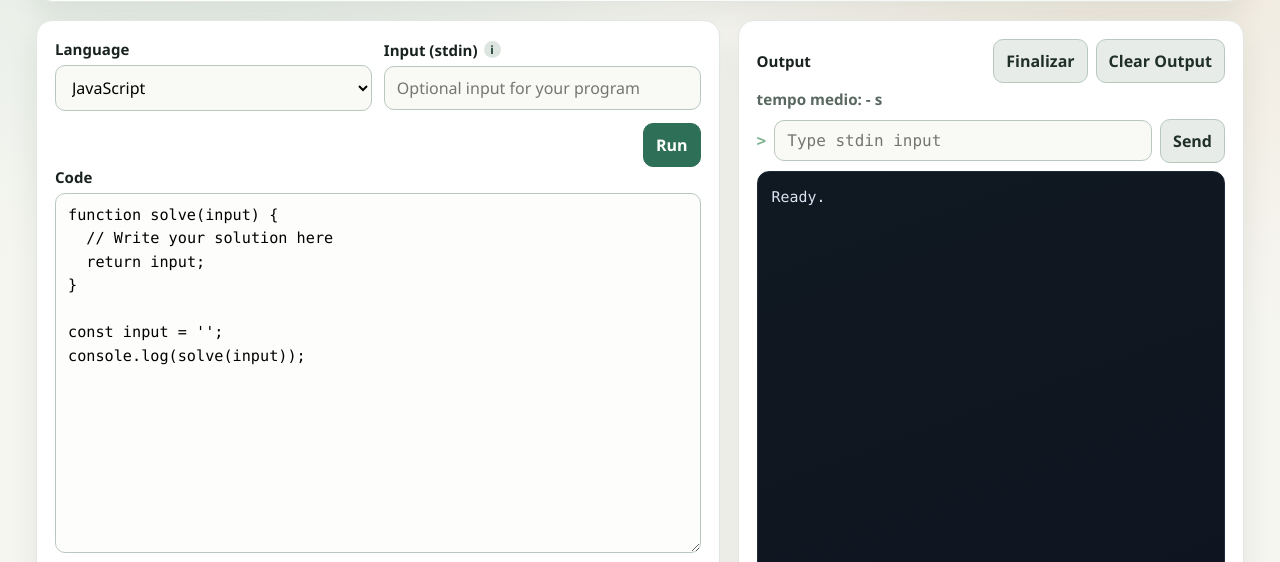
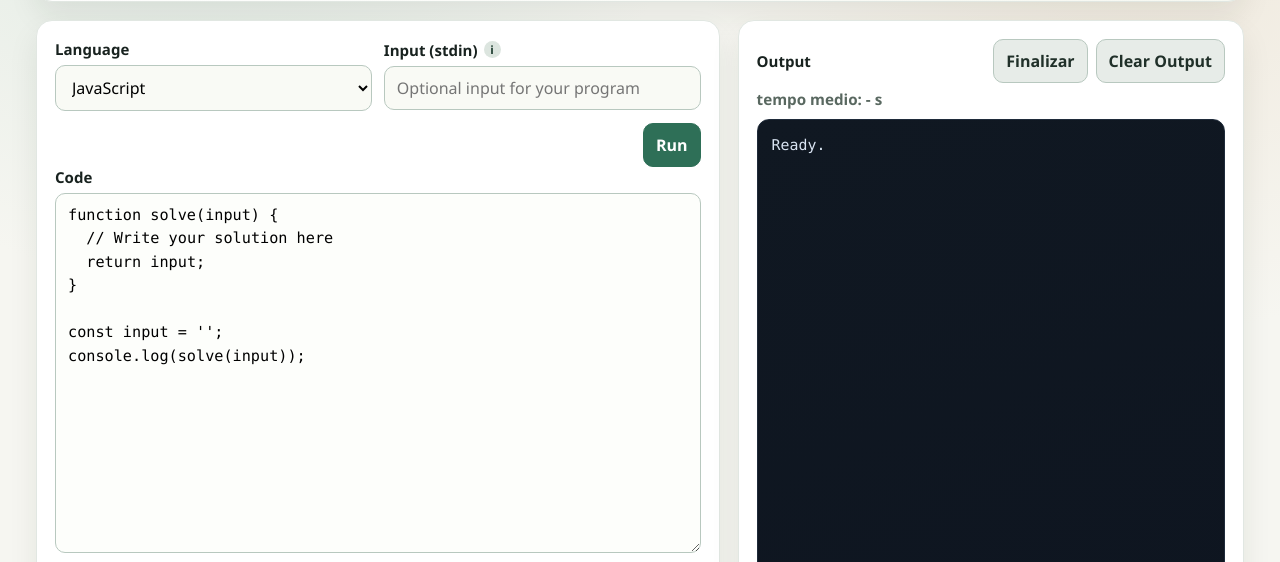
Before and after one commit to opaulooo/logical-excercises, a plain HTML site: page playground.html in a window 1280 px wide. Shown: the part 234-796 px from the top of the page. Drawn offline with Linux system fonts and the light colour scheme.

Commit message:
refactor(playground.html, playground.css): remove terminal input section and adjust output height
- Removed terminal input row from playground.html
- Cleaned up related styles in playground.css
- Adjusted minimum height of output section

branch: main

```diff
--- a/playground.html
+++ b/playground.html
@@ -88,17 +88,6 @@
             </div>
           </div>
           <div class="avg-time" id="avgTime">tempo medio: - s</div>
-          <div class="terminal-input-row">
-            <span class="terminal-prompt">&gt;</span>
-            <input
-              id="terminalInput"
-              type="text"
-              placeholder="Type stdin input"
-            />
-            <button class="btn-secondary" id="sendInputBtn" type="button">
-              Send
-            </button>
-          </div>
           <pre class="output" id="output">Ready.</pre>
           <div class="status" id="status"></div>
         </section>
--- a/styles/playground.css
+++ b/styles/playground.css
@@ -256,32 +256,8 @@ button:hover {
   width: auto;
 }
 
-.terminal-input-row {
-  display: flex;
-  align-items: center;
-  gap: 8px;
-  margin: 8px 0 6px;
-}
-
-.terminal-prompt {
-  font-family: "Cascadia Mono", Consolas, Monaco, monospace;
-  color: #7fb18f;
-  font-weight: 700;
-}
-
-.terminal-input-row input {
-  flex: 1;
-  min-width: 0;
-  font-family: "Cascadia Mono", Consolas, Monaco, monospace;
-}
-
-.terminal-input-row button {
-  width: auto;
-  white-space: nowrap;
-}
-
 .output {
-  min-height: 560px;
+  min-height: 555px;
   background: linear-gradient(160deg, #101822 0%, #0e1520 100%);
   color: var(--output-text);
   border: 1px solid #1f2b3a;
```
